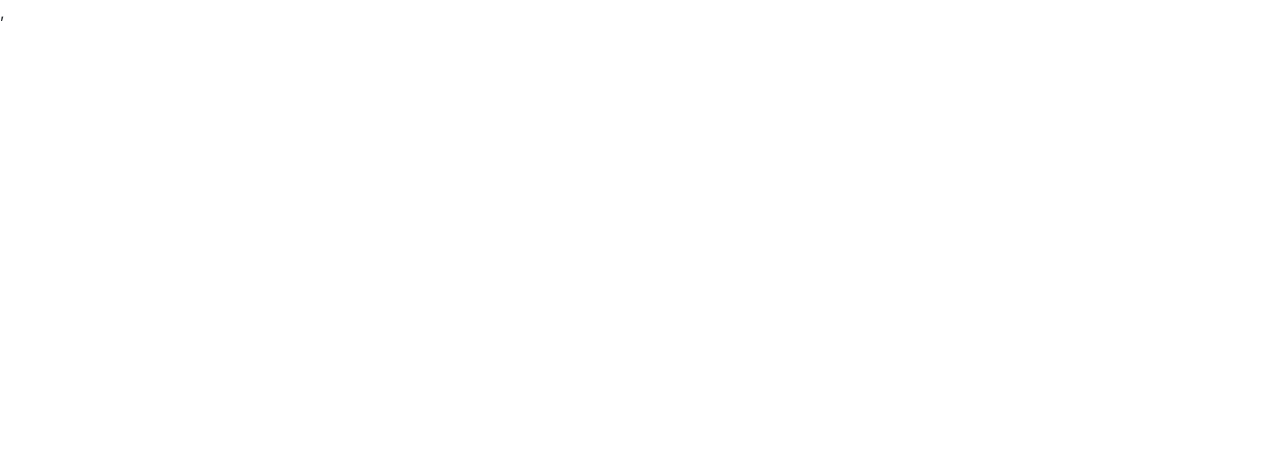
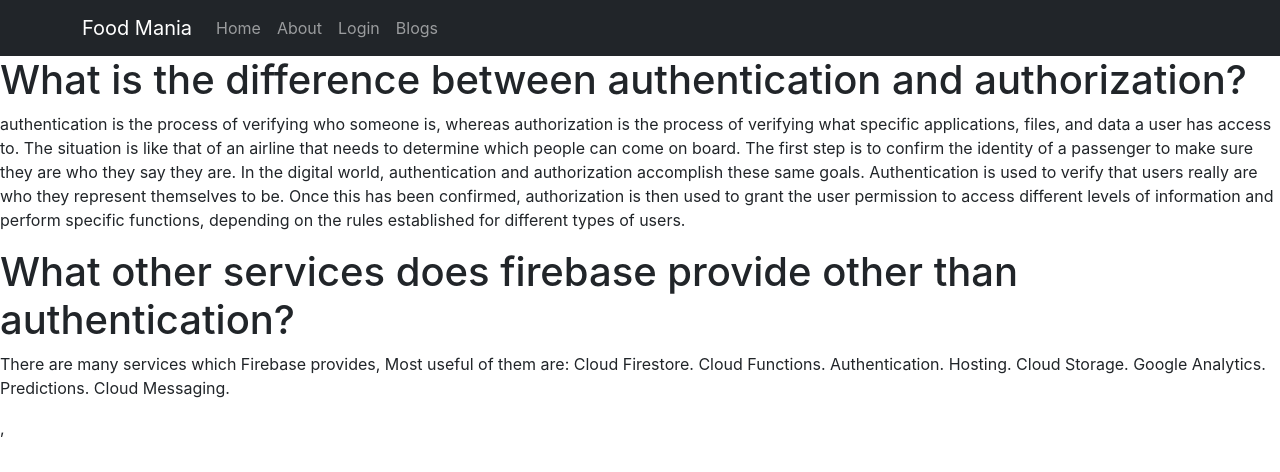
Before and after one commit to ShahriarPriyo/Independent-Service, a React (Create React App) app: page /blogs in a window 1280 px wide. Before the commit this address had no page. Shown: the top 472 px of the page. Built offline with nearby package versions, Linux system fonts and the light colour scheme.

Commit message:
blogs added

```diff
--- a/src/App.js
+++ b/src/App.js
@@ -4,6 +4,7 @@ import { Routes, Route } from 'react-router-dom';
 import React, { Component } from 'react';
 import Home from '../src/Pages/Home/Home';
 import About from '../src/Pages/About/About';
+import Blogs from './Pages/Blogs/Blogs';
 
 function App() {
   return (
@@ -12,6 +13,7 @@ function App() {
         <Route path="/" element={<Home></Home>} />
         <Route path="/home" element={<Home></Home>} />
         <Route path="/about" element={<About />} />
+        <Route path="/blogs" element={<Blogs />} />
       </Routes>
 
     </div>
--- /dev/null
+++ b/src/Pages/Blogs/Blogs.js
@@ -0,0 +1,29 @@
+import React from 'react';
+import Header from '../../Shared/Header/Header';
+
+const Blogs = () => {
+    return (
+        <div>
+            <Header></Header>
+            <div>
+                <h1>What is the difference between authentication and authorization?</h1>
+                <p> authentication is the process of verifying who someone is, whereas authorization is the process of verifying what specific applications, files, and data a user has access to. The situation is like that of an airline that needs to determine which people can come on board. The first step is to confirm the identity of a passenger to make sure they are who they say they are. In the digital world, authentication and authorization accomplish these same goals. Authentication is used to verify that users really are who they represent themselves to be. Once this has been confirmed, authorization is then used to grant the user permission to access different levels of information and perform specific functions, depending on the rules established for different types of users.</p>
+            </div>
+            <div>
+                <h1>What other services does firebase provide other than authentication?</h1>
+                <p>There are many services which Firebase provides, Most useful of them are:
+                    Cloud Firestore.
+                    Cloud Functions.
+                    Authentication.
+                    Hosting.
+                    Cloud Storage.
+                    Google Analytics.
+                    Predictions.
+                    Cloud Messaging.</p>
+            </div>
+
+        </div>
+    );
+};
+
+export default Blogs;
--- a/src/Shared/Header/Header.js
+++ b/src/Shared/Header/Header.js
@@ -12,6 +12,7 @@ const Header = () => {
                     <Nav.Link as={Link} to="/home">Home</Nav.Link>
                     <Nav.Link as={Link} to="/about">About</Nav.Link>
                     <Nav.Link as={Link} to="/login">Login</Nav.Link>
+                    <Nav.Link as={Link} to="/blogs">Blogs</Nav.Link>
                 </Nav>
             </Container>
         </Navbar>
```
